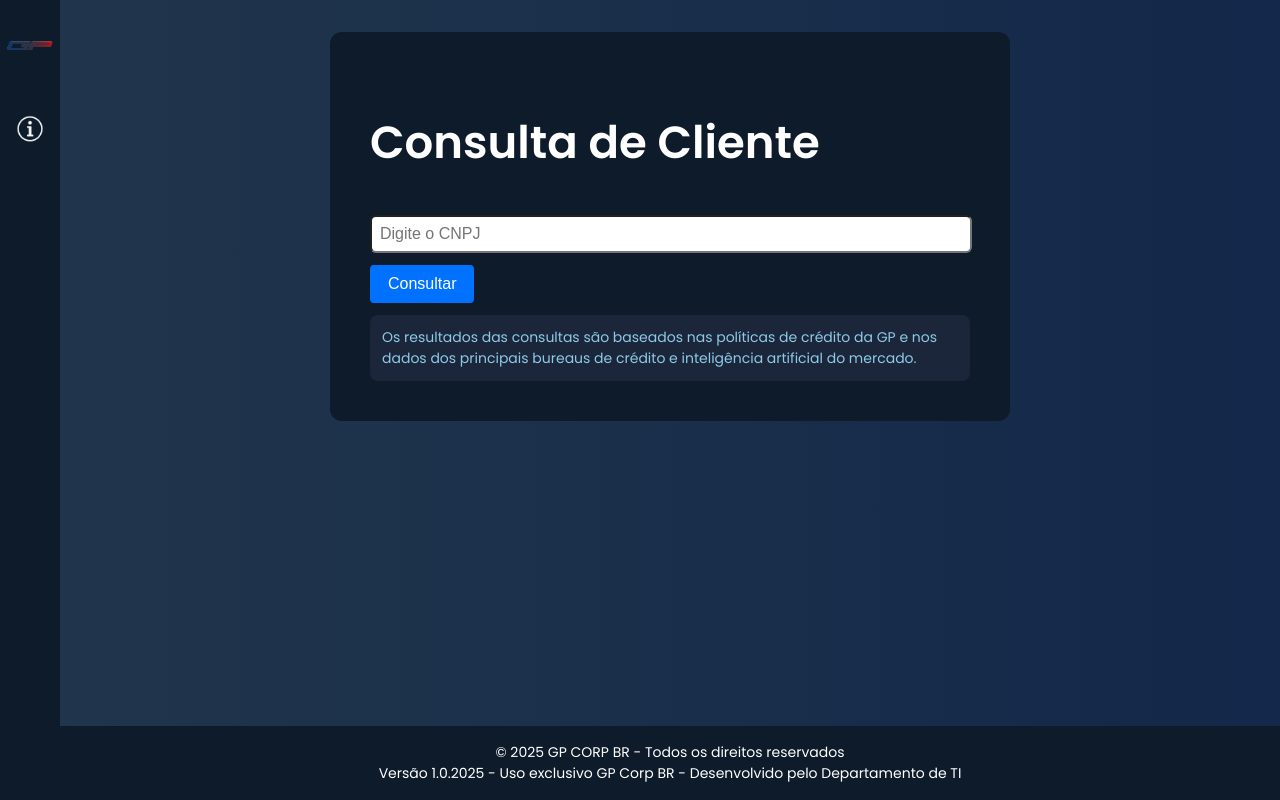
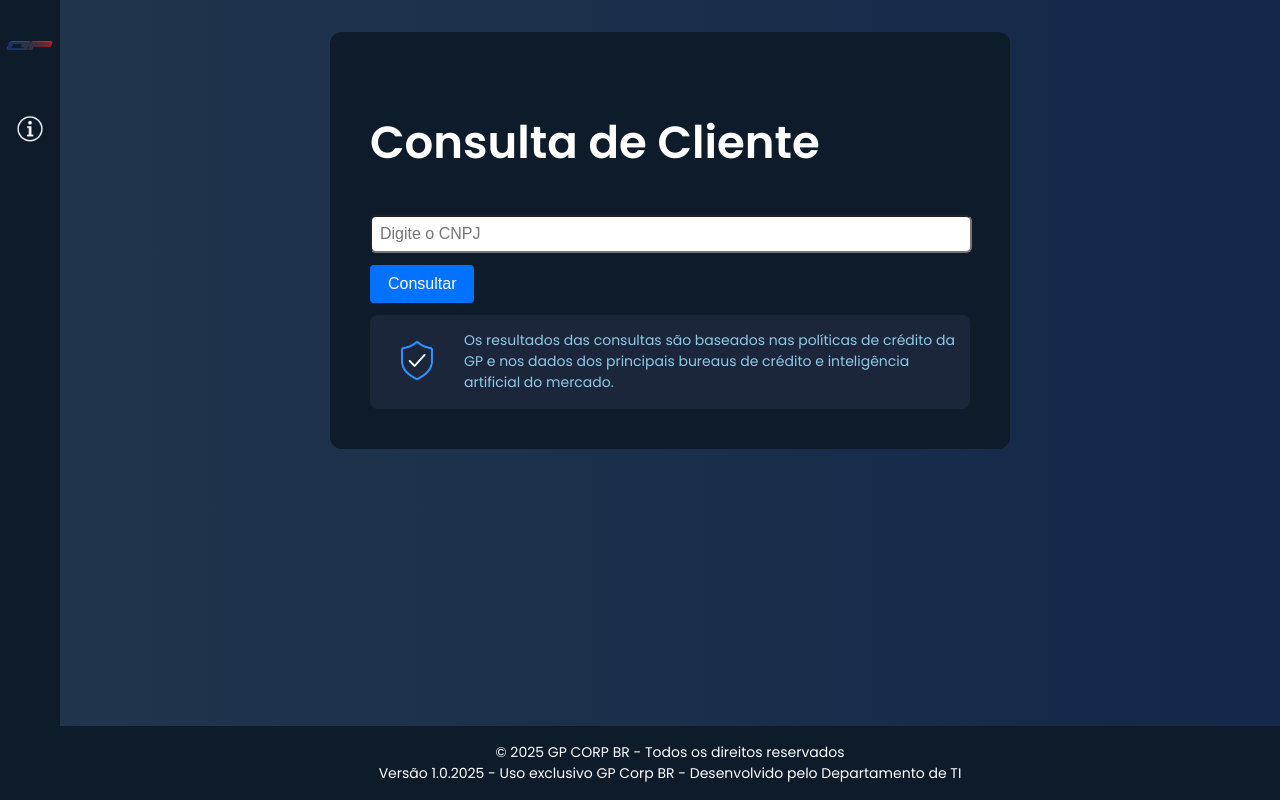
Before and after one commit to RafaeloXIII/gyra-qualificacao, a Vue app: page /motorcredito/motorcredito/marketing in a window 1280 px wide. Built offline with nearby package versions, Linux system fonts and the light colour scheme.

Commit message:
New icons
new icons added as requested

```diff
--- a/public/index.html
+++ b/public/index.html
@@ -7,13 +7,12 @@
     <meta http-equiv="X-UA-Compatible" content="IE=edge">
     <meta name="viewport" content="width=device-width,initial-scale=1.0">
     <link rel="icon" href="<%= BASE_URL %>favicon.ico">
-    <title><%= htmlWebpackPlugin.options.title %></title>
+    <title>Motor de Crédito | GP Corp</title>
   </head>
   <body>
     <noscript>
-      <strong>We're sorry but <%= htmlWebpackPlugin.options.title %> doesn't work properly without JavaScript enabled. Please enable it to continue.</strong>
+      <strong>Motor de Crédito | GP Corp, esta fora do ar.</strong>
     </noscript>
     <div id="app"></div>
-    <!-- built files will be auto injected -->
   </body>
 </html>
--- a/src/components/Marketing.vue
+++ b/src/components/Marketing.vue
@@ -10,8 +10,11 @@
       </button>
     </form>
 
-    <div class="consulta-info">
-      Os resultados das consultas são baseados nas políticas de crédito da GP e nos dados dos principais bureaus de crédito e inteligência artificial do mercado.
+    <div class="consulta-info with-icon">
+      <img src="@/assets/Verify-icon.png" alt="Verificado" class="icon-verificado" />
+      <span>
+        Os resultados das consultas são baseados nas políticas de crédito da GP e nos dados dos principais bureaus de crédito e inteligência artificial do mercado.
+      </span>
     </div>
 
     <div v-if="error" class="error">{{ error }}</div>
@@ -184,13 +187,21 @@ button:disabled {
   font-size: 14px;
 }
 
-.consulta-info {
+.consulta-info.with-icon {
   margin-top: 12px;
+  display: flex;
+  align-items: center;
+  gap: 12px;
   background-color: #1b263b;
   color: #8ecae6;
   padding: 12px;
   border-radius: 8px;
   font-size: 14px;
+}
+
+.icon-verificado {
+  width: 70px;
+  height: 70px;
 }
 
 .footer {
--- a/src/components/QualificarCliente.vue
+++ b/src/components/QualificarCliente.vue
@@ -10,8 +10,11 @@
       </button>
     </form>
 
-    <div class="consulta-info">
+    <div class="consulta-info with-icon">
+    <img src="@/assets/Verify-icon.png" alt="Verificado" class="icon-verificado" />
+    <span>
       Os resultados das consultas são baseados nas políticas de crédito da GP e nos dados dos principais bureaus de crédito e inteligência artificial do mercado.
+    </span>
     </div>
 
     <div v-if="error" class="error">{{ error }}</div>
@@ -194,6 +197,23 @@ button:disabled {
   background-color: #aaa;
 }
 
+.consulta-info.with-icon {
+  margin-top: 12px;
+  display: flex;
+  align-items: center;
+  gap: 12px;
+  background-color: #1b263b;
+  color: #8ecae6;
+  padding: 12px;
+  border-radius: 8px;
+  font-size: 14px;
+}
+
+.icon-verificado {
+  width: 70px;
+  height: 70px;
+}
+
 .error {
   margin-top: 12px;
   color: red;
@@ -208,14 +228,6 @@ button:disabled {
   font-size: 14px;
 }
 
-.consulta-info {
-  margin-top: 12px;
-  background-color: #1b263b;
-  color: #8ecae6;
-  padding: 12px;
-  border-radius: 8px;
-  font-size: 14px;
-}
 
 .footer {
   margin-top: 40px;
```
Also changed, not shown: src/assets/Verify-icon.png (added).
